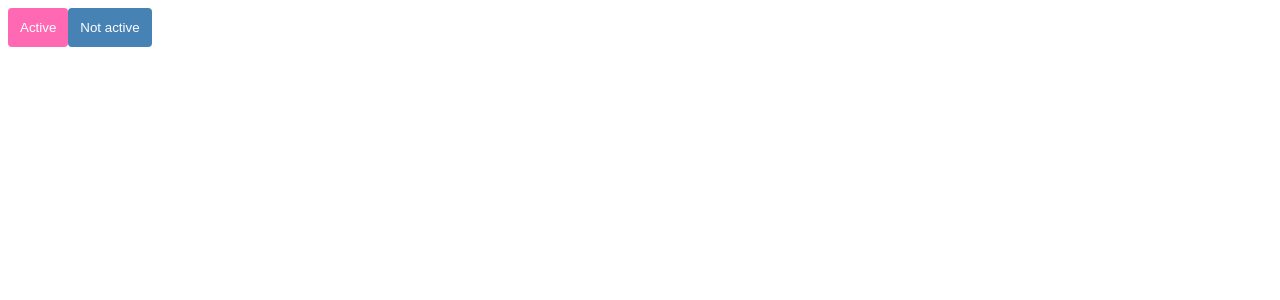
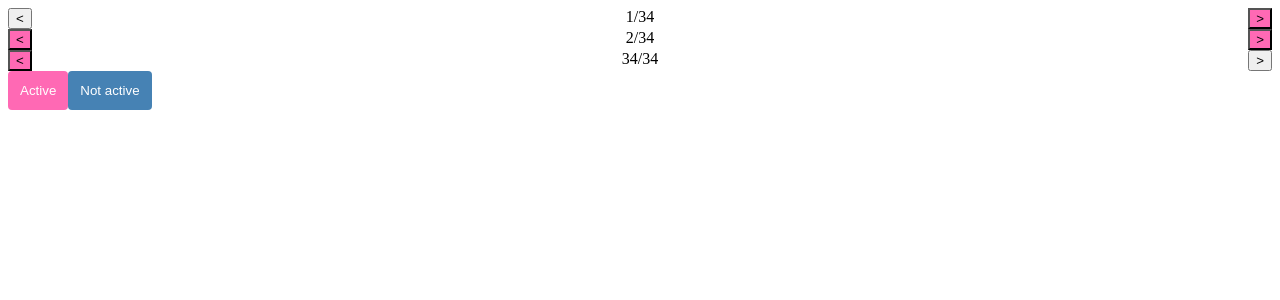
Before and after one commit to badabam/react-playground-hh-web-21-3, a React (Vite) app: page / in a window 1280 px wide. Shown: the top 300 px of the page. Built offline with nearby package versions, Linux system fonts and the light colour scheme.

Commit message:
Add Pagination

```diff
--- a/src/App.jsx
+++ b/src/App.jsx
@@ -1,9 +1,13 @@
 import * as React from 'react'
 import Button from './Button'
+import Pagination from './Pagination'
 
 export default () => {
   return (
     <div>
+      <Pagination isLeftDisabled text="1/34" />
+      <Pagination text="2/34" />
+      <Pagination isRightDisabled text="34/34" />
       <Button isActive={true}>Active</Button>
       <Button isActive={false}>Not active</Button>
     </div>
--- /dev/null
+++ b/src/Pagination.css
@@ -0,0 +1,8 @@
+.Pagination {
+  display: flex;
+  justify-content: space-between;
+}
+
+.Pagination button.active {
+  background: hotpink;
+}
--- /dev/null
+++ b/src/Pagination.jsx
@@ -0,0 +1,12 @@
+import * as React from 'react'
+import './Pagination.css'
+
+export default function Pagination({ text, isLeftDisabled, isRightDisabled }) {
+  return (
+    <section className="Pagination">
+      <button className={isLeftDisabled ? '' : 'active'}>&lt;</button>
+      {text}
+      <button className={isRightDisabled ? '' : 'active'}>&gt;</button>
+    </section>
+  )
+}
```
